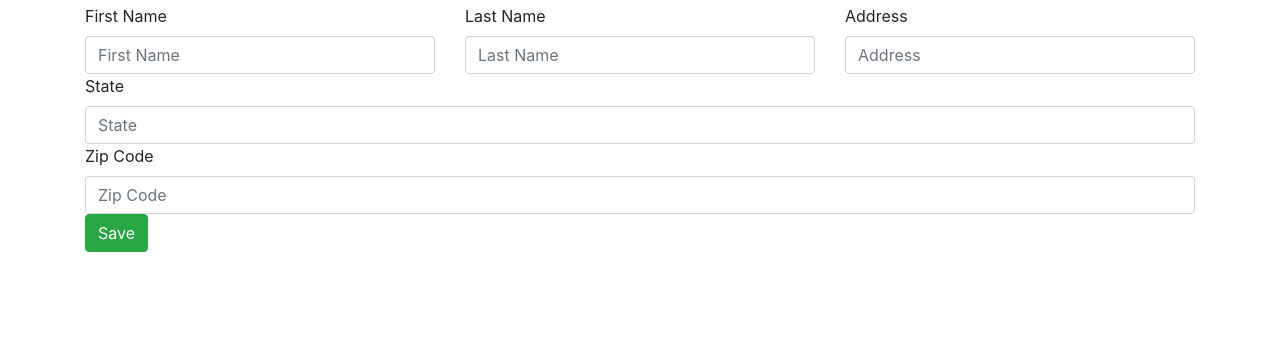
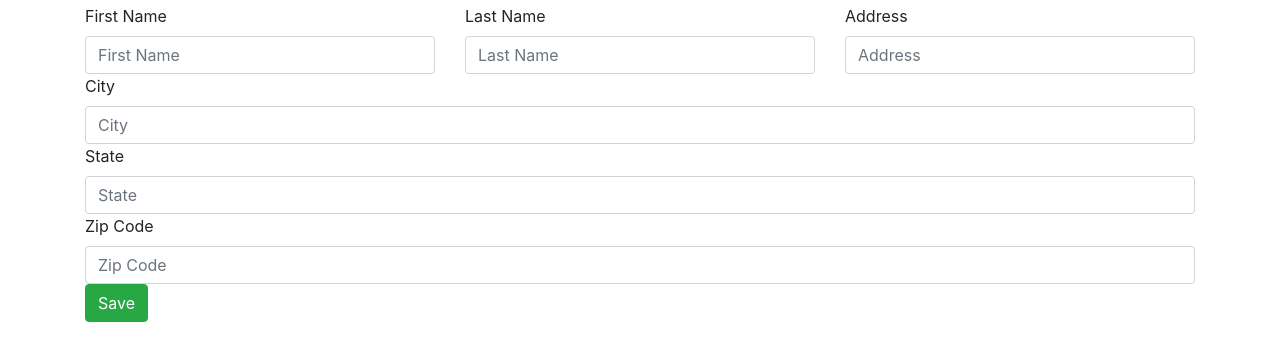
Before and after one commit to raajvipatel99/PythonDockerFlaskMySQLAddress, a Flask app: page /edit/1 in a window 1280 px wide. Shown: the part 56-417 px from the top of the page. Run offline with Flask 2, Linux system fonts and the light colour scheme; data comes from the database, SQL or seed files in the repository; some libraries are stand-ins or nearby versions.

Commit message:
Task: README.md updated

```diff
--- a/app/templates/edit.html
+++ b/app/templates/edit.html
@@ -16,7 +16,12 @@
             <input id="address" type="text" class="form-control" placeholder="Address" name="address" value="{{addresses.address}}">
         </div>
     </div>
-
+ <div class="row">
+        <div class="col">
+            <label for="city">City</label>
+            <input id="city" type="text" class="form-control" placeholder="City" name="city" value="{{addresses.city}}">
+        </div>
+    </div>
     <div class="row">
         <div class="col">
             <label for="state">State</label>
```
Also changed, not shown: README.md, 17 other files.
